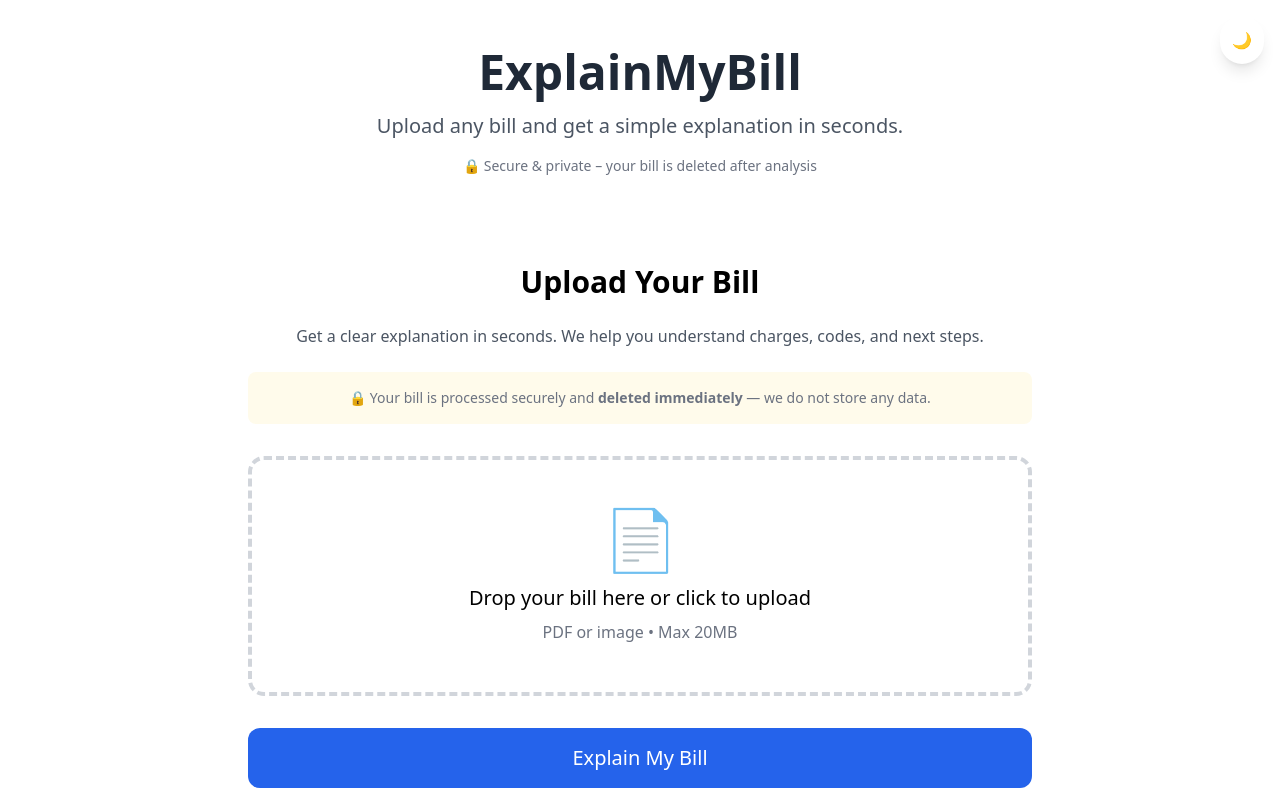
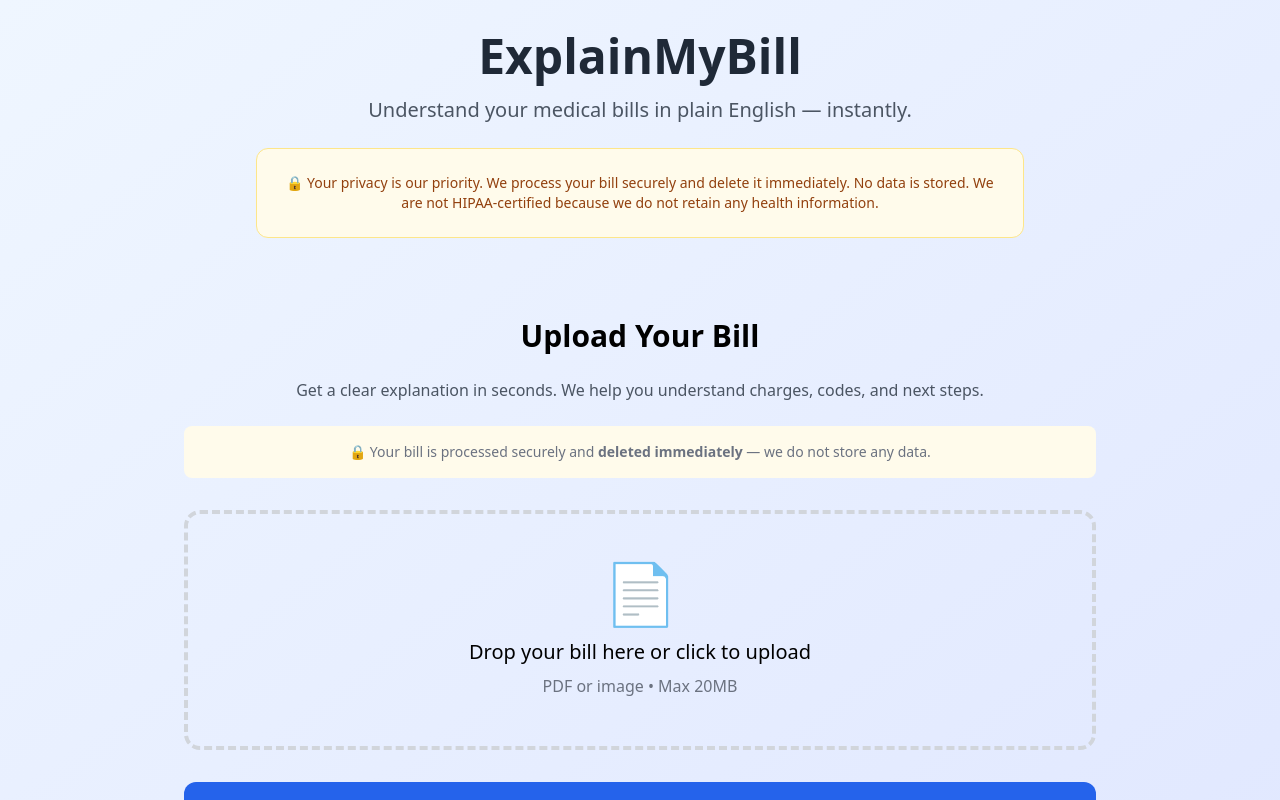
Before and after one commit to kevin-phan-25/explain-my-bill-frontend, a React (Create React App) app in the folder frontend/: page / in a window 1280 px wide. Shown: the top 800 px of the page. Built offline with nearby package versions, Linux system fonts and the light colour scheme.

Commit message:
Update App.js

```diff
--- a/frontend/src/App.js
+++ b/frontend/src/App.js
@@ -1,26 +1,13 @@
-import React, { useState, useEffect } from 'react';
+import React, { useState } from 'react';
+import { loadStripe } from '@stripe/stripe-js';
 import BillUploader from './components/BillUploader';
 import ExplanationCard from './components/ExplanationCard';
 import UpgradeModal from './components/UpgradeModal';
 import Loader from './components/Loader';
 
+const stripePromise = loadStripe('pk_live_your_publishable_key'); // Use live key when ready
+
 function App() {
-  // Dark mode state with localStorage persistence
-  const [darkMode, setDarkMode] = useState(() => {
-    const saved = localStorage.getItem('darkMode');
-    return saved ? JSON.parse(saved) : false;
-  });
-
-  // Sync with system preference on first load
-  useEffect(() => {
-    if (darkMode) {
-      document.documentElement.classList.add('dark');
-    } else {
-      document.documentElement.classList.remove('dark');
-    }
-    localStorage.setItem('darkMode', JSON.stringify(darkMode));
-  }, [darkMode]);
-
   const [result, setResult] = useState(null);
   const [loading, setLoading] = useState(false);
   const [showUpgrade, setShowUpgrade] = useState(false);
@@ -31,27 +18,19 @@ function App() {
   };
 
   return (
-    <div className="min-h-screen transition-colors duration-500">
-      {/* Dark mode toggle */}
-      <button
-        onClick={() => setDarkMode(!darkMode)}
-        className="fixed top-4 right-4 z-50 p-3 rounded-full bg-white dark:bg-gray-800 shadow-lg hover:shadow-xl transition"
-        aria-label="Toggle dark mode"
-      >
-        {darkMode ? '☀️' : '🌙'}
-      </button>
-
-      <div className="container mx-auto px-4 py-12 max-w-4xl">
-        <header className="text-center mb-12">
-          <h1 className="text-5xl font-bold text-gray-800 dark:text-white mb-4">
-            ExplainMyBill
-          </h1>
-          <p className="text-xl text-gray-600 dark:text-gray-300">
-            Upload any bill and get a simple explanation in seconds.
+    <div className="min-h-screen bg-gradient-to-br from-blue-50 to-indigo-100 dark:from-gray-900 dark:to-black">
+      <div className="container mx-auto px-4 py-8 max-w-5xl">
+        <header className="text-center mb-10">
+          <h1 className="text-5xl font-bold text-gray-800 dark:text-white mb-4">ExplainMyBill</h1>
+          <p className="text-xl text-gray-600 dark:text-gray-300 mb-6">
+            Understand your medical bills in plain English — instantly.
           </p>
-          <p className="text-sm text-gray-500 dark:text-gray-400 mt-4">
-            🔒 Secure & private – your bill is deleted after analysis
-          </p>
+          <div className="bg-amber-50 dark:bg-amber-900/30 border border-amber-200 dark:border-amber-800 rounded-xl p-6 max-w-3xl mx-auto">
+            <p className="text-sm font-medium text-amber-800 dark:text-amber-200">
+              🔒 Your privacy is our priority. We process your bill securely and delete it immediately.
+              No data is stored. We are not HIPAA-certified because we do not retain any health information.
+            </p>
+          </div>
         </header>
 
         {!result ? (
@@ -63,14 +42,15 @@ function App() {
         {loading && <Loader />}
 
         {showUpgrade && (
-          <UpgradeModal
-            onClose={() => setShowUpgrade(false)}
-            stripePromise={stripePromise}
-          />
+          <UpgradeModal onClose={() => setShowUpgrade(false)} stripePromise={stripePromise} />
         )}
       </div>
+
+      <footer className="text-center py-8 text-gray-500 text-sm">
+        © 2025 ExplainMyBill • Educational tool only • Not medical or legal advice
+      </footer>
     </div>
   );
 }
 
-export default App; // ← Critical: default export for CRA
+export default App;
```
